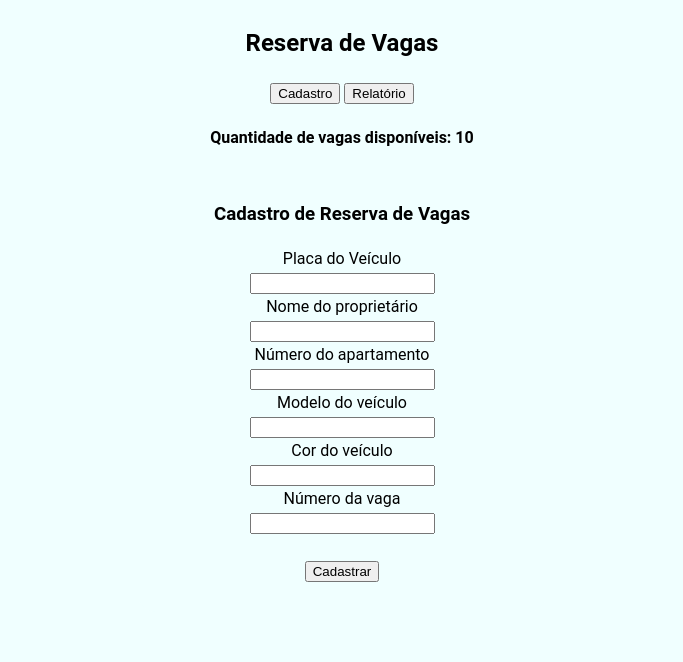
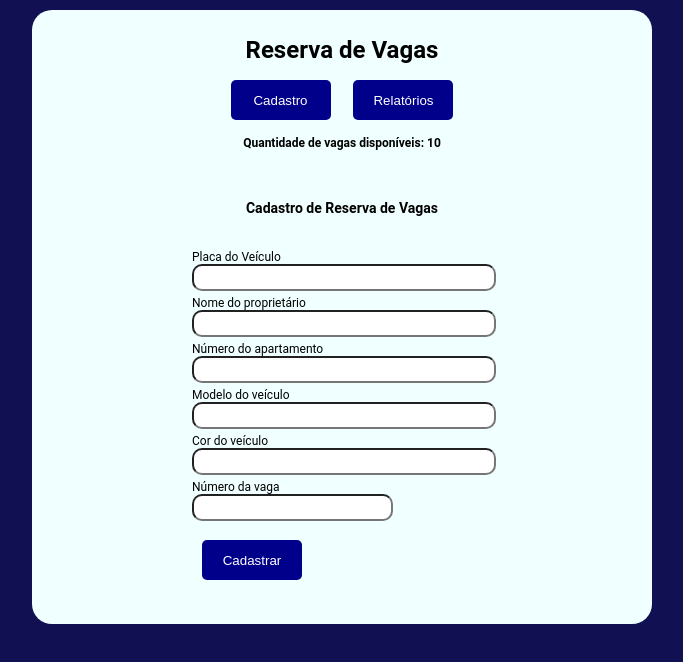
Before and after one commit to jonatasrossetto/reservaVagas, a plain HTML site: page view/index.html in a window 1280 px wide. Shown: the whole page, without its empty margins (298-981 px from the left). Drawn offline with Linux system fonts and the light colour scheme.

Commit message:
melhoras no layout da tela de cadastro, corrigido problema de referência de vagas para coincidir com os índices da lista de vagas

```diff
--- a/view/index.html
+++ b/view/index.html
@@ -10,9 +10,9 @@
 
 <body>
     <div id="menu_superior">
-        <h2>Reserva de Vagas</h2>
-        <button id="tela_cadastro">Cadastro</button>
-        <button id="tela_relatorio">Relatório</button>
+        <h1>Reserva de Vagas</h1>
+        <button id="tela_cadastro" class="botao_grande">Cadastro</button>
+        <button id="tela_relatorio" class="botao_grande">Relatórios</button>
         <h4 id="quantidade_vagas_disponiveis"></h4>
     </div>
 
@@ -31,7 +31,7 @@
             <input type="text" id="cor_veiculo" /><br>
             <label> Número da vaga <br></label>
             <input list="vagas_disponiveis" id="vaga_escolhida" /><br><br>
-            <button id="botao_cadastrar">Cadastrar</button><br><br>
+            <button id="botao_cadastrar" class="botao_grande">Cadastrar</button><br><br>
         </div>
         <datalist id="vagas_disponiveis">
         </datalist>
@@ -101,17 +101,16 @@
             }
             for (let i = 0; i < quantidadeVagas; i++) {
                 this._statusDaVaga.push(false);
-                // console.log("vaga: " + (i + 1) + " status:" + this._statusDaVaga[i]);
             }
         }
 
         estaDisponivel(numeroVaga) {
-            return !this._statusDaVaga[numeroVaga - 1];
+            return !this._statusDaVaga[numeroVaga];
         }
 
         reservarVaga(dadosReserva) {
-            if (this.estaDisponivel(dadosReserva.vaga - 1)) {
-                this._statusDaVaga[dadosReserva.vaga - 1] = true;
+            if (this.estaDisponivel(dadosReserva.vaga)) {
+                this._statusDaVaga[dadosReserva.vaga] = true;
                 this._vagasReservadas.push(dadosReserva);
                 return true;
             }
@@ -121,9 +120,8 @@
         listaVagasDisponiveis() {
             let vagasDisponiveis = [];
             for (let i = 0; i < this._statusDaVaga.length; i++) {
-                // console.log("vaga: " + (i + 1) + " status:" + this._statusDaVaga[i]);
                 if (!this._statusDaVaga[i]) {
-                    vagasDisponiveis.push(i + 1);
+                    vagasDisponiveis.push(i);
                 }
             }
             return vagasDisponiveis;
@@ -136,7 +134,7 @@
 
         apagarReserva(indice) {
             console.log('apagando reserva:' + indice);
-            this._statusDaVaga[this._vagasReservadas[indice].vaga - 1] = false;
+            this._statusDaVaga[this._vagasReservadas[indice].vaga] = false;
             this._vagasReservadas.splice(indice, 1);
             console.log(this.listaDeVagasReservadas());
         }
--- a/view/style.css
+++ b/view/style.css
@@ -1,36 +1,51 @@
 body{
-    background-color:azure;
+    background-color:rgb(16, 16, 82);
     font-family: 'Roboto', sans-serif;
-    font-size: 16px;
-    font-weight: 400;
-    line-height: 1.5;
-    text-align: left;
+    font-size: 12px;
     margin: 0;
     padding: 0;
-    box-sizing: border-box;
+}
+
+.botao_grande{
+    width: 100px;
+    height: 40px;
+    text-align: center;
+    border-radius: 5px;
+    border: none;
+    color: white;
+    background-color: darkblue;
+    margin: 0px 10px 0px 10px;
+}
+
+.botao_grande:hover{
+    background-color: blue;
 }
 
 table {
     font-family: arial, sans-serif;
     border-collapse: collapse;
     width: 100%;
+    background-color: white;
+    border-radius: 5px;
 }
 
 td,
 th {
-    border: 1px solid #dddddd;
+    border: 1px solid black;
     text-align: center;
-    padding: 8px;
+    padding: 2px;
+    background-color: lightgray;
 }
 
 tr:nth-child(even) {
-    background-color: #dddddd;
+    background-color: rgb(113, 112, 112);
 }
 
 #menu_superior {
-    width: 400px;
-    padding: 5px;
+    width: 600px;
+    padding: 10px;
     margin: auto;
+    margin-top: 10px;
     text-align: center;
     overflow: hidden;
     background-color: azure;
@@ -40,8 +55,40 @@ tr:nth-child(even) {
 }
 
 #cadastro_reserva {
-    width: 400px;
-    padding: 5px;
+    width: 600px;
+    padding: 10px;
+    margin: auto;
+    text-align: center;
+    border-radius: 0px 0px 20px 20px;
+    background-color: azure;
+}
+
+#formulario_cadastro_reserva{
+    width: 300px;
+    padding: 20px;
+    margin: auto;
+    text-align: left;
+    border-radius: 20px;
+    background-color: azure;
+}
+
+input[type=text]{
+    width: 280px;
+    padding: 4px 10px 4px 10px;
+    border-radius: 10px;
+    margin-bottom: 5px;
+}
+
+input{
+    padding: 4px 10px 4px 10px;
+    border-radius: 10px;
+    margin-bottom: 5px;
+}
+
+
+#relatorios {
+    width: 600px;
+    padding: 10px;
     margin: auto;
     text-align: center;
     overflow: hidden;
```
